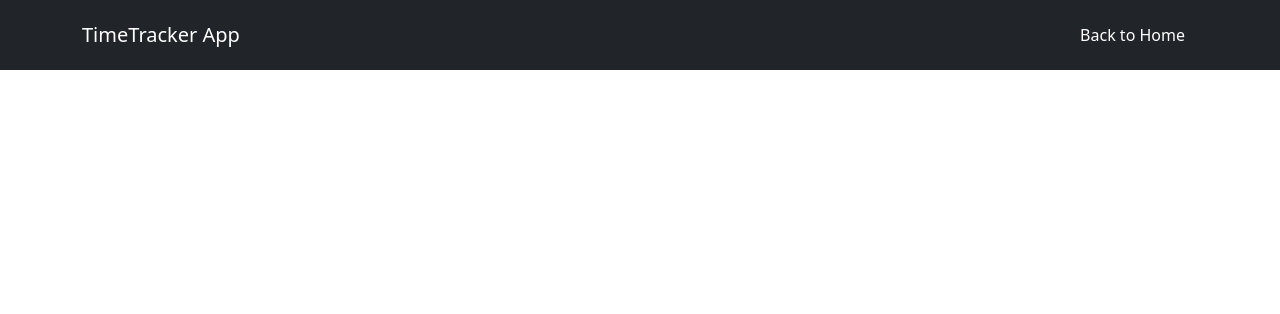
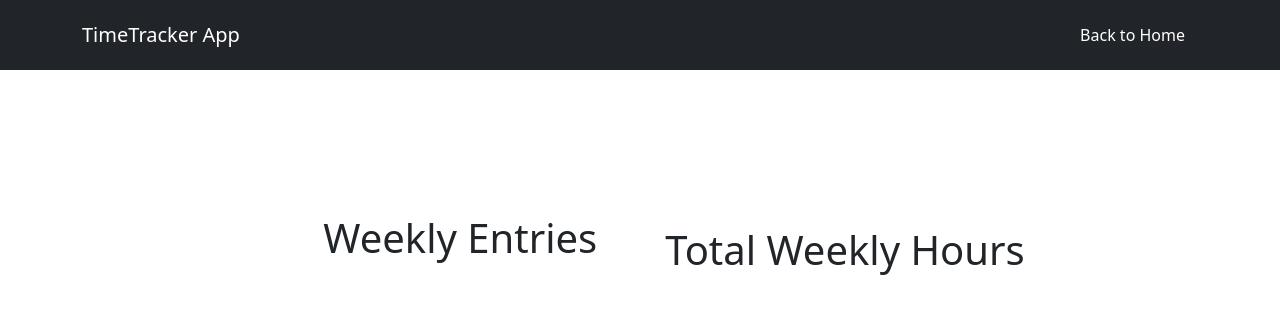
Before and after one commit to QuinnMarshal/TimeTrackerApp, a React (Create React App) app in the folder timetracker_frontend/: page /weekly-report in a window 1280 px wide. Shown: the top 314 px of the page. Built offline with nearby package versions, Linux system fonts and the light colour scheme.

Commit message:
added bootstrap components to display data

```diff
--- a/timetracker_frontend/src/WeeklyReport.js
+++ b/timetracker_frontend/src/WeeklyReport.js
@@ -1,4 +1,4 @@
-import { Navbar, Container } from 'react-bootstrap';
+import { Navbar, Container, Row, Card, Col } from 'react-bootstrap';
 import { Link } from 'react-router-dom';
 import { useContext, useState, useCallback } from 'react';
 import { TimeEntryContext } from './TimeEntryContext';
@@ -106,6 +106,46 @@ function WeeklyReport() {
                     </Navbar.Collapse>
                 </Container>
             </Navbar>
+            <Container className="center">
+                <Row className="mb-4">
+                    <Col style={{ padding: '5rem' }}>
+                        <h1>Weekly Entries</h1>
+                        {Object.entries(groupedEntries).map(([key, entries], index) => {
+                            const [project] = key.split('-');
+                            return (
+                                <Card key={index} className="mb-3">
+                                    <Card.Header as="h2">Project: {project}</Card.Header>
+                                    <Card.Body>
+                                        {entries.map((entry, i) => (
+                                            <Card.Text key={i}>
+                                                Hours Worked: {entry.hours_worked}
+                                                <br />
+                                                Time: {new Date(entry.entry_timestamp).toLocaleString()}
+                                            </Card.Text>
+                                        ))}
+                                    </Card.Body>
+                                </Card>
+                            );
+                        })}
+                    </Col>
+                </Row>
+                <Row>
+                    <Col>
+                        <h1>Total Weekly Hours</h1>
+                        {Object.entries(groupedEntries).map(([key, entries], index) => {
+                            const totalHours = entries.reduce((sum, entry) => sum + Number(entry.hours_worked), 0);
+                            return (
+                                <Card key={index} className="mb-3">
+                                    <Card.Header as="h2">Project: {key}</Card.Header>
+                                    <Card.Body>
+                                        <Card.Text>Hours Worked: {totalHours}</Card.Text>
+                                    </Card.Body>
+                                </Card>
+                            );
+                        })}
+                    </Col>
+                </Row>
+            </Container>
         </div>
     );
 }
```
